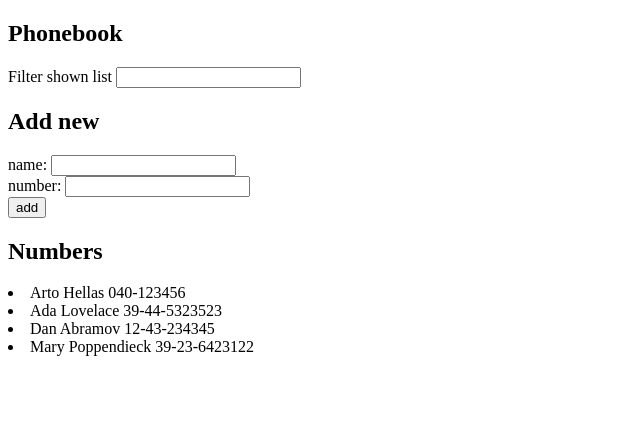
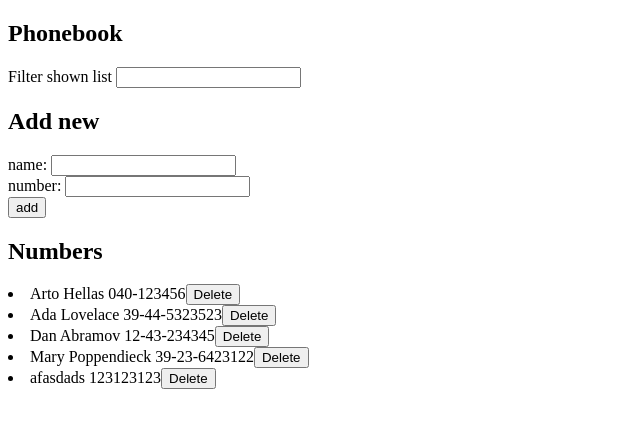
Before and after one commit to gbiagi/FullStackOpen, a React (Vite) app in the folder part2/phonebook/: page / in a window 1280 px wide. Shown: the top 428 px of the page, without its empty margins (0-640 px from the left). Built offline with nearby package versions, Linux system fonts and the light colour scheme; data requests are answered from the project's data file.

Commit message:
pt2ex2.12&2.13&2.14

```diff
--- a/part2/phonebook/db.json
+++ b/part2/phonebook/db.json
@@ -3,22 +3,28 @@
     {
       "name": "Arto Hellas",
       "number": "040-123456",
-            "id": "1"
+      "id": "72ad"
     },
     {
       "name": "Ada Lovelace",
       "number": "39-44-5323523",
-            "id": "2"
+      "id": "39a3"
     },
     {
       "name": "Dan Abramov",
       "number": "12-43-234345",
-            "id": "3"
+      "id": "3f21"
     },
     {
       "name": "Mary Poppendieck",
       "number": "39-23-6423122",
-            "id": "4"
+      "id": "9b16"
+    },
+    {
+      "id": "b528",
+      "name": "afasdads",
+      "number": "123123123"
     }
-    ]
+  ],
+  "$schema": "./node_modules/json-server/schema.json"
 }
--- a/part2/phonebook/src/App.jsx
+++ b/part2/phonebook/src/App.jsx
@@ -3,6 +3,7 @@ import axios from 'axios'
 import PersonList from './components/PersonList'
 import AddForm from './components/AddForm'
 import Filter from './components/filter'
+import personService from './services/persons'
 
 const App = () => {
   const [persons, setPersons] = useState([])
@@ -12,15 +13,12 @@ const App = () => {
   const names = persons.map((person) => person.name)
   const filtered = persons.filter(person => person.name.toLowerCase().includes(search.toLowerCase()))
 
+  // Get list of numbers from server
   useEffect(() => {
     console.log('Fetching list from server')
-    axios
-      .get('http://localhost:3001/persons')
-      .then(response => {
-        console.log('List fetched')
-        setPersons(response.data)
-      })
-  }, [])
+    personService.getAll().then((initialPersons) => { setPersons(initialPersons) })
+  }
+    , [])
 
   const addPerson = (event) => {
     event.preventDefault() // prevents reload
@@ -39,11 +37,15 @@ const App = () => {
     const newPerson = {
       name: newName,
       number: newNumber,
-      id: persons[persons.length - 1].id + 1
     }
-    setPersons(persons.concat(newPerson))
-    setNewName('')
-    setNewNumber('')
+
+    personService.create(newPerson).then((returnedPerson) => {
+      console.log('Person: ', returnedPerson)
+      setPersons(persons.concat(returnedPerson))
+      setNewName('')
+      setNewNumber('')
+    })
+
   }
   const handleNameChanger = (event) => {
     // console.log(event.target.value)
@@ -55,6 +57,18 @@ const App = () => {
   }
   const handleSearch = (event) => {
     setNewSearch(event.target.value)
+  }
+
+  const handleDelete = (id) => {
+    const person = persons.find((n) => n.id === id)
+    if (window.confirm(`Delete ${person.name}?`)) {
+      personService.deletePerson(id).then((returnedPerson) =>
+        console.log('Deleted person:', returnedPerson))
+      const updatedPersons = persons.filter((person) => person.id !== id)
+      setPersons(updatedPersons)
+    } else {
+      console.log("Delete action cancelled")
+    }
   }
 
   return (
@@ -69,7 +83,7 @@ const App = () => {
         newNumber={newNumber}
         addPerson={addPerson} />
       <h2>Numbers</h2>
-      <PersonList persons={filtered} />
+      <PersonList persons={filtered} deletePerson={handleDelete} />
     </div>
   )
 }
--- a/part2/phonebook/src/components/PersonList.jsx
+++ b/part2/phonebook/src/components/PersonList.jsx
@@ -1,10 +1,12 @@
-const PersonList = ({ persons }) => {
+const PersonList = ({ persons, deletePerson }) => {
     return (
         <div>
             {persons.map((person) => (
                 <li key={person.id}>
                     {person.name} {person.number}
+                    <button onClick={() => deletePerson(person.id)}>Delete</button>
                 </li>
+
             ))}
         </div>)
 }
--- /dev/null
+++ b/part2/phonebook/src/services/persons.js
@@ -0,0 +1,25 @@
+import axios from 'axios'
+const baseUrl = 'http://localhost:3001/persons'
+
+const getAll = () => {
+    const request = axios.get(baseUrl)
+    return request.then(response => response.data)
+}
+const create = newObject => {
+    const request = axios.post(baseUrl, newObject)
+    return request.then(response => response.data)
+}
+
+const update = (id, newObject) => {
+    const request = axios.put(`${baseUrl}/${id}`, newObject)
+    return request.then(response => response.data)
+}
+
+const deletePerson = (id) => {
+    const request = axios.delete(`${baseUrl}/${id}`)
+    return request.then(response => response.data)
+}
+
+export default {
+    getAll, create, update, deletePerson
+}
```
Lines whose indentation alone changed are shown as unchanged.
